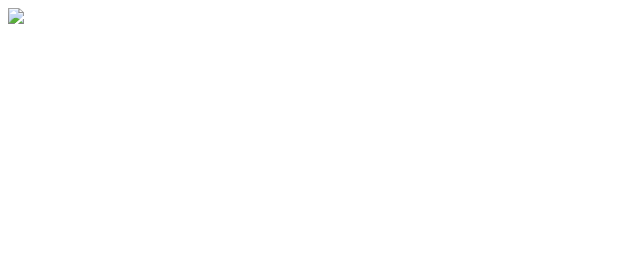
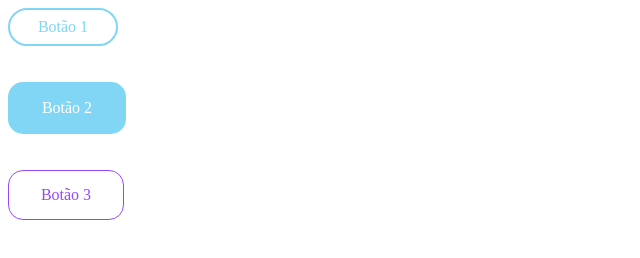
Before and after one commit to gsi-d/SiteADVB, a plain HTML site: page pages/documentos.html in a window 1280 px wide. Shown: the whole page, without its empty margins (0-640 px from the left). Drawn offline with Linux system fonts and the light colour scheme; files that its build step writes are made by us from their sources.

Commit message:
Css dos botões

```diff
--- a/css/documentos.css
+++ b/css/documentos.css
@@ -1,3 +1,12 @@
+.btn-1 {
+    padding: 10px 8px;
+    width: 50px;
+    color: #80D6F4;
+    background: #fff;
+    border: 1px solid #80D6F4;
+    border-radius: 5px;
+}
+
 .relative {
     position: relative;
 }
--- a/pages/documentos.html
+++ b/pages/documentos.html
@@ -3,13 +3,74 @@
     <head>
         <title>Documentos</title>
         <meta charset="UTF-8">
+        <link type="css" rel="stylesheet" href="./css/documentos.css">
+        <style>
+        .btn-1 {
+            padding: 8px 8px;
+            width: 90px;
+            color: #80D6F4;
+            background: #fff;
+            border: 2px solid #80D6F4;
+            border-radius: 25px;
+            text-align: center;
+            user-select: none;
+            cursor: pointer;
+            }
+
+        .btn-1:hover{
+            background: #80D6F4;
+            color: #fff;
+            transition: 0.5s;
+        }
+
+        .btn-2 {
+            padding: 15px 12px;
+            width: 90px;
+            color: #fff;
+            background: #80D6F4;
+            border: 2px solid #80D6F4;
+            border-radius: 15px;
+            text-align: center;
+            user-select: none;
+            cursor: pointer;
+        }
+
+        .btn-2:hover {
+            background: #006E94;
+            color: #fff;
+            border-color: #006E94;
+            transition: 0.5s;
+        }
+
+        .btn-3 {
+            padding: 15px 12px;
+            width: 90px;
+            color: #9747FF;
+            background: #fff;
+            border: 1px solid #9747FF;
+            border-radius: 15px;
+            text-align: center;
+            user-select: none;
+            cursor: pointer;
+        }
+
+        .btn-3:hover {
+            background: #BCBCBC;
+            transition: 0.5s;
+        }
+        </style>
     </head>
 
     <body>
-        <div>
-            <div>
-            <img src="PDF.png">
-            </div>
-        </div>
+        <!-- Botão 1 -->
+        <div class="btn-1" > Botão 1 </div>
+        <br><br>
+
+        <!-- Botão 2 -->
+        <div class="btn-2"> Botão 2 </div>
+        <br><br>
+
+        <!-- Botão 3 -->
+        <div class="btn-3"> Botão 3 </div>
 
     </body>
```
